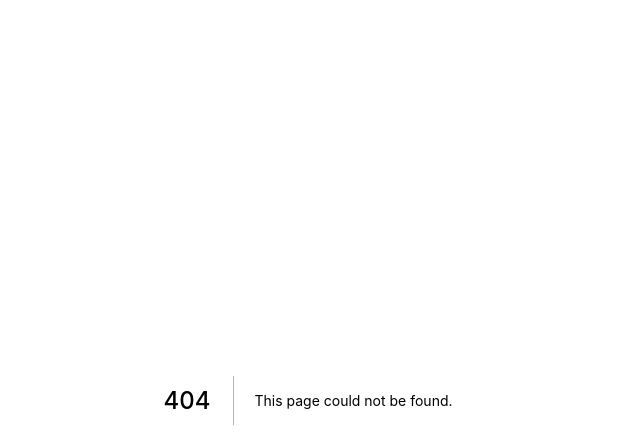
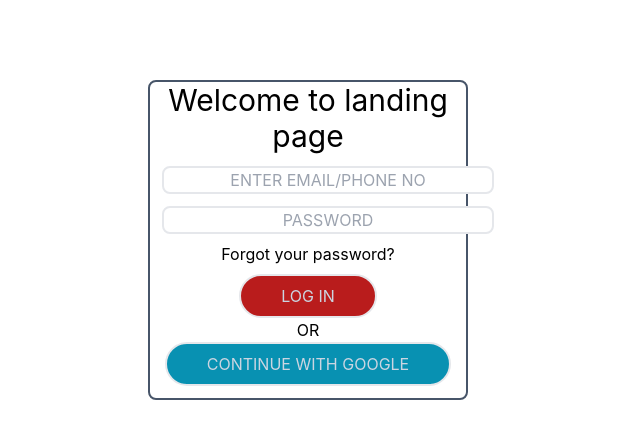
Before and after one commit to shashankpatil125/nextjs-learnings-, a Next.js app: page /login in a window 1280 px wide. Before the commit this address had no page. Shown: the top 448 px of the page, without its empty margins (332-972 px from the left). Built offline with nearby package versions, Linux system fonts and the light colour scheme.

Commit message:
new routes

```diff
--- a/pages/components/Details.js
+++ b/pages/components/Details.js
@@ -1,5 +1,7 @@
 import { useState } from 'react'
 import { useRouter } from 'next/router'
+
+import Link from 'next/link';
 
 function Details() {
   const [usedisplay, setusediplay] = useState(false);
@@ -10,9 +12,12 @@ function Details() {
 
   const router = useRouter();
   return (
-    <div className="text-center  bg-slate-300 p-8">
+    <div className="  bg-slate-300 p-8">
 
       <button onClick={enterd} className= " text-right my-2 bg-neutral-900 hover:bg-neutral-700 text-white font-bold py-2 px-4 border-b-4 border-black hover:border-blue-500 rounded">LOG IN/SIGN UP</button>
+      <Link href="/productdetails">
+      <button className= " text-right my-2 bg-neutral-900 hover:bg-neutral-700 text-white font-bold ml-4 py-2 px-4 border-b-4 border-black hover:border-blue-500 rounded">More accessories</button>
+      </Link>
 
       <div id="myModal" className={usedisplay ? "" : "hidden" + " overflow-auto"}>
         <div className="">
@@ -32,6 +37,7 @@ function Details() {
                 <button
                   className="border-2 px-10 py-2 rounded-full bg-cyan-600 text-slate-300 hover:text-zinc-900 hover:bg-white transition-transform">
                   CONTINUE WITH GOOGLE </button>
+
               </div>
             </div>
           </div>
--- a/pages/components/Image.js
+++ b/pages/components/Image.js
@@ -2,7 +2,9 @@
 
 function Image() {
   return (
-    <img className="object-center m-auto p-10 pt-24 " src="https://images.contentstack.io/v3/assets/bltb6530b271fddd0b1/blt5ce6cb4e146af5db/61d898337c5435387a0c009d/Neon_1920x1080.jpg" alt="Girl in a jacket" width="500" height="600"></img>
+    <div className="bg-white">
+    <img className="object-center m-auto p-10 pt-24 bg-white" src="https://images.contentstack.io/v3/assets/bltb6530b271fddd0b1/blt5ce6cb4e146af5db/61d898337c5435387a0c009d/Neon_1920x1080.jpg" alt="Girl in a jacket" width="500" height="600"></img>
+    </div>
   )
 }
 
--- a/pages/components/Navbar.js
+++ b/pages/components/Navbar.js
@@ -1,6 +1,20 @@
+import { useState } from 'react'
+import { useRouter } from 'next/router'
+
+import Link from 'next/link';
+
 
 
 function Navbar() {
+
+
+    const [usedisplay, setusediplay] = useState(false);
+    const enterd = () => {
+      setusediplay(true)
+    }
+
+    const router = useRouter();
+
   return (
     <ul className="flex w-full bg-slate-500 fixed">
       <li className="mr-6 ml-6  my-4 text-lg">
@@ -16,10 +30,12 @@ function Navbar() {
         <a href="#">Zine</a>
       </li>
       <li className="mr-6 my-4 text-lg">
-        <input className="rounded-lg px-2 w-96 h-8" type="text" placeholder="Search The Metaverse"></input>
+        <input className="rounded-lg px-2 w-80 h-8" type="text" placeholder="Search The Metaverse"></input>
       </li>
       <li className="mr-6">
-        <button className= " text-right my-2 bg-neutral-800 hover:bg-neutral-700 text-white font-bold py-2 px-4 border-b-4 ml-80 border-black hover:border-blue-500 rounded">Like Us</button>
+        <Link href="/login">
+        <button onClick={enterd} className= " text-right my-2 bg-neutral-800 hover:bg-neutral-700 text-white font-bold py-2 px-4 border-b-4 ml-80 border-black hover:border-blue-500 rounded">LOG IN/SIGN UP</button>
+        </Link>
       </li>
     </ul>
   )
--- /dev/null
+++ b/pages/login.js
@@ -0,0 +1,34 @@
+import React from 'react'
+
+function login() {
+  return (
+
+
+
+<body class=" h-full w-full">
+
+    <div class="text-center my-20 m-0 h-full">
+        <div class="border-2 border-slate-600 rounded-lg w-80 inline-block align-middle bg-white hover:shadow-2xl">
+            <h1 class="text-center text-3xl">Welcome to landing page</h1>
+            <div class="text-center m-3">
+                <input type="text" class="border-2 rounded-lg px-10 text-center" placeholder="ENTER EMAIL/PHONE NO"></input>
+            </div>
+            <div class="text-center m-3">
+                <input type="password" class="border-2 rounded-lg px-10 text-center cursor-pointer" placeholder="PASSWORD"></input>
+                <p class="py-2 cursor-pointer">Forgot your password?</p>
+                <button
+                    class="border-2 px-10 py-2 rounded-full bg-red-700 text-slate-300 hover:text-zinc-900 hover:bg-white transition-transform hover:shadow-2xl">
+                    LOG IN </button>
+                <h1>OR</h1>
+                <button
+                    class="border-2 px-10 py-2 rounded-full bg-cyan-600 text-slate-300 hover:text-zinc-900 hover:bg-white transition-transform">
+                    CONTINUE WITH GOOGLE </button>
+            </div>
+        </div>
+    </div>
+</body>
+
+  )
+}
+
+export default login
--- /dev/null
+++ b/pages/product_component/P_image.js
@@ -0,0 +1,12 @@
+import React from 'react'
+
+function P_image() {
+  return (
+    <div>
+        <img className="object-center p-10 pt-24 " src="https://m.media-amazon.com/images/I/71FYM4iBRIL._SX679_.jpg" alt="Girl in a jacket" width="500" height="600"></img>
+
+    </div>
+  )
+}
+
+export default P_image
--- /dev/null
+++ b/pages/product_component/P_info.js
@@ -0,0 +1,15 @@
+import React from 'react'
+
+function P_info() {
+  return (
+    <div className='text-2xl w-96 mt-40 ml-14 '>
+        <p>Vero Forza Arctic Wireless Mobile Cooler for Gaming, Phone Cooler, for Bgmi, Pubg, Cod, Freefire and Fortnite(iPhone/Android) (Black)</p>
+        <p className='text-red-700 text-sm mt-3'>Brand:Vero Forza</p>
+        <p className='font-bold'>$09</p>
+        <p className='text-xs text-zinc-500'>MRP: $19</p>
+        <button className='full border-2 w-80 rounded-xl bg-black text-white hover:shadow-xl'>BUY</button>
+    </div>
+  )
+}
+
+export default P_info
--- /dev/null
+++ b/pages/product_component/P_navbar.js
@@ -0,0 +1,22 @@
+import React from 'react'
+import Link from 'next/link'
+
+function P_navbar() {
+  return (
+    <ul className="flex w-full bg-slate-500 fixed">
+      <li className="mr-6 ml-6  my-4 text-lg">
+        <Link href='/'>
+        <a href="#">Home</a>
+        </Link>
+      </li>
+      <li className="mr-6 my-4 text-lg">
+        <a href="#">Products</a>
+      </li>
+      {/* <li className="mr-6">
+        <button className= " text-right my-2 bg-neutral-800 hover:bg-neutral-700 text-white font-bold py-2 px-4 border-b-4 ml-80 border-black hover:border-blue-500 rounded">Like Us</button>
+      </li>  */}
+    </ul>
+  )
+}
+
+export default P_navbar
--- /dev/null
+++ b/pages/product_component/game.js
@@ -0,0 +1,11 @@
+import React from 'react'
+
+function game() {
+  return (
+    <div>
+        <p></p>
+    </div>
+  )
+}
+
+export default game
--- /dev/null
+++ b/pages/productdetails.js
@@ -0,0 +1,24 @@
+import React from 'react'
+import Head from 'next/head'
+import Script from 'next/script'
+
+import P_image from './product_component/P_image'
+import P_info from './product_component/P_info'
+import P_navbar from './product_component/P_navbar'
+function ProductDetails() {
+  return (
+    <div className='bg-white'>
+    <div className='bg-white'>
+
+
+      <P_navbar/>
+      <div className='flex'>
+      <P_image/>
+      <P_info/>
+      </div>
+    </div>
+    </div>
+  )
+}
+
+export default ProductDetails
```
Also changed, not shown: .gitpod.yml (added), pages/components/Title_Info.js (line endings or trailing spaces), 1 other file (tests, documents, lock files or other folders).
